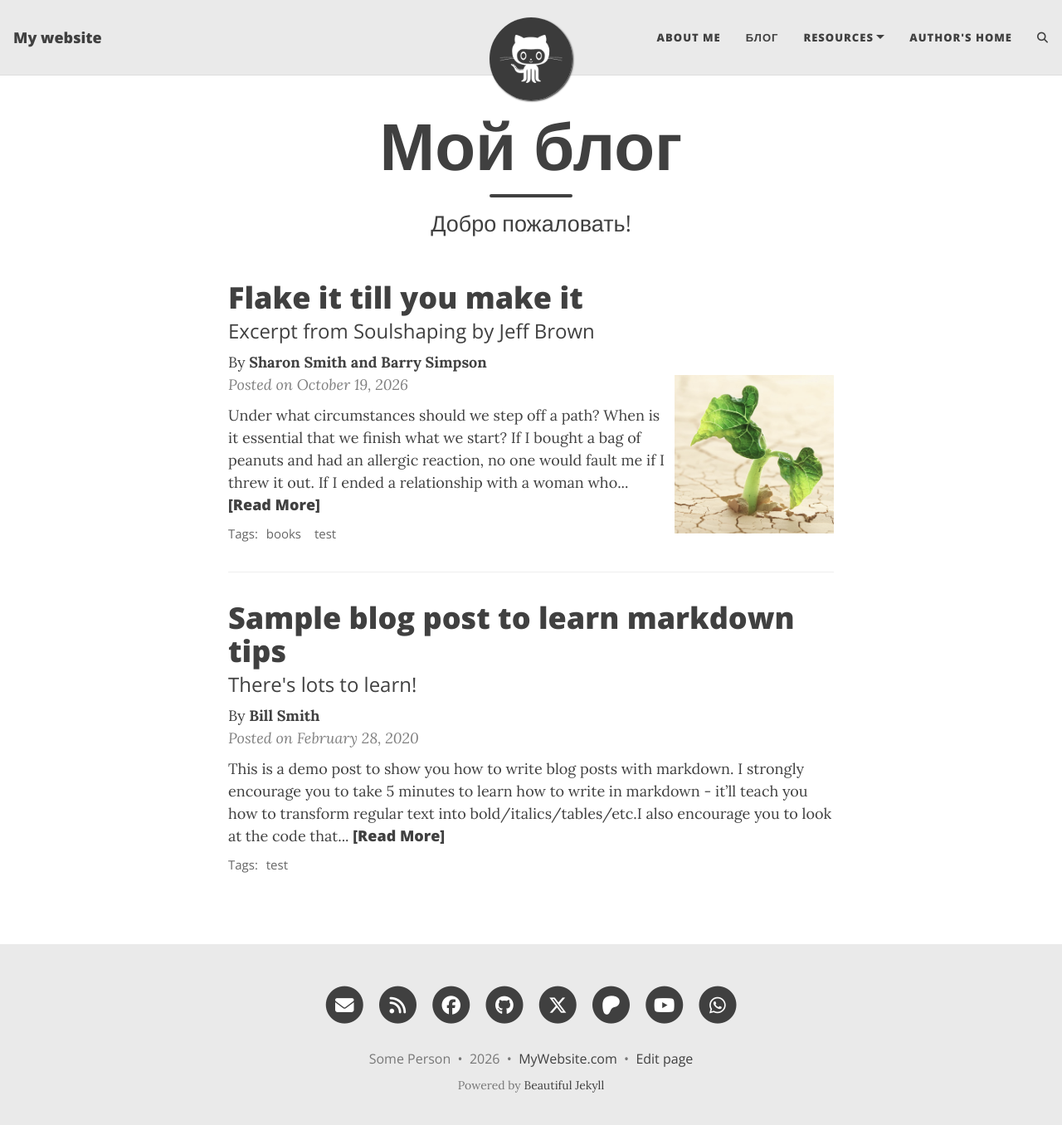
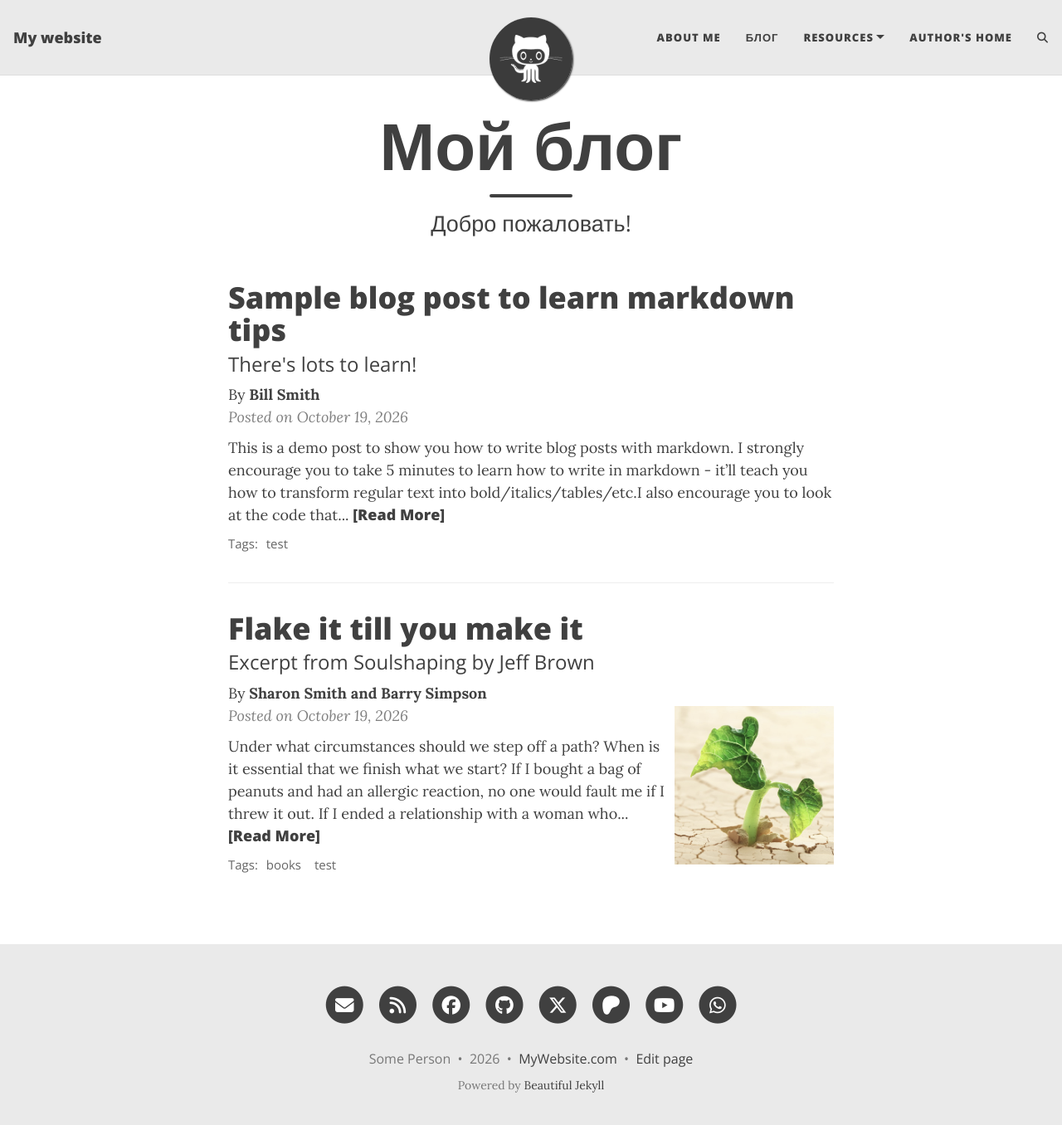
Before and after one commit to my-dev-code/my-dev-code.github.io, a Jekyll site: the page built from index.html, in a window 1280 px wide and 1369 px high. Shown: the top 1356 px of the window at 83% size. Built offline with Jekyll 4.4.1, drawn with Linux system fonts in a browser that asks for light colours; the list of posts is cut into pages by our own code; comment, search, counter and statistics services are not loaded.

Commit message:
Update 2020-02-28-sample-markdown.md

```diff
--- a/_posts/2020-02-28-sample-markdown.md
+++ b/_posts/2020-02-28-sample-markdown.md
@@ -4,6 +4,8 @@
 subtitle: There's lots to learn!
 gh-repo: daattali/beautiful-jekyll
 gh-badge: [star, fork, follow]
+date: 2026-10-19
+categories: [программирование, python]
 tags: [test]
 comments: true
 mathjax: true
```
